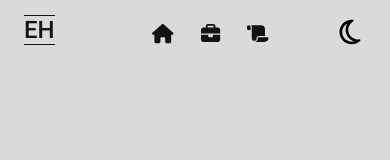
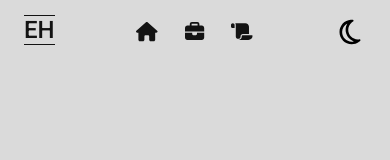
Before and after one commit to EHansen94/portfolio, a Next.js app: page / in a window 390 px wide. Shown: the top 160 px of the page. Built offline with nearby package versions, Linux system fonts and the light colour scheme.

Commit message:
mobile nav fixes

```diff
--- a/src/styles/components/Navbar.module.css
+++ b/src/styles/components/Navbar.module.css
@@ -106,11 +106,13 @@
 	.mobile-link-contact,
 	.mobile-link-projects {
 		display: block;
-		padding-top: 4px;
 	}
 
 	.nav-links {
+		justify-content: center;
 		gap: 7vw;
+		margin: 0;
+		padding: 1rem 0 0 0;
 	}
 
 	.mobile-link img {
```
